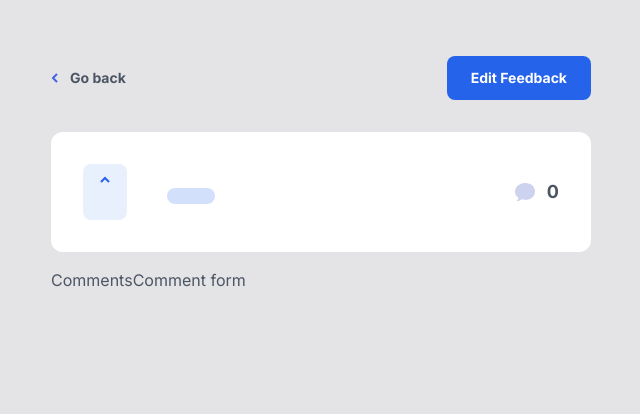
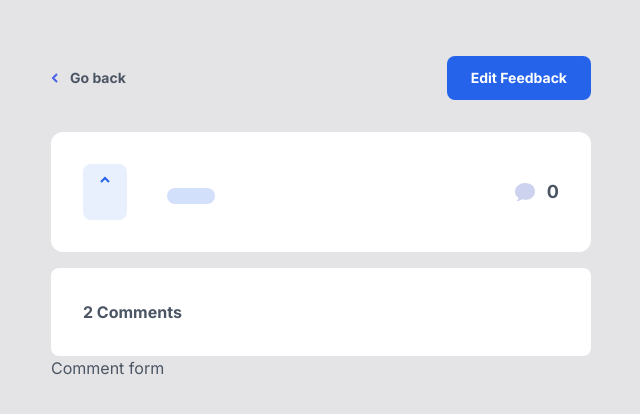
Before and after one commit to katsuragawaa/feedback-hub, a Vue app: page /feedback/details/1 in a window 1280 px wide. Shown: the top 414 px of the page, without its empty margins (319-959 px from the left). Built offline with nearby package versions, Linux system fonts and the light colour scheme; no server answers; the database is empty.

Commit message:
Add background and simple title

```diff
--- a/src/pages/feedback/comment-list/CommentList.vue
+++ b/src/pages/feedback/comment-list/CommentList.vue
@@ -1 +1,7 @@
-<template>Comments</template>
+<script setup lang="ts"></script>
+
+<template>
+  <div class="rounded-lg bg-white p-8">
+    <div class="font-bold">2 Comments</div>
+  </div>
+</template>
```
